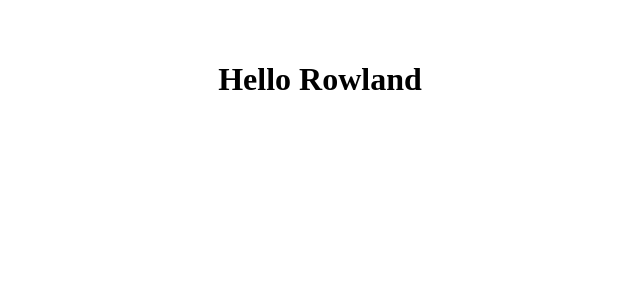
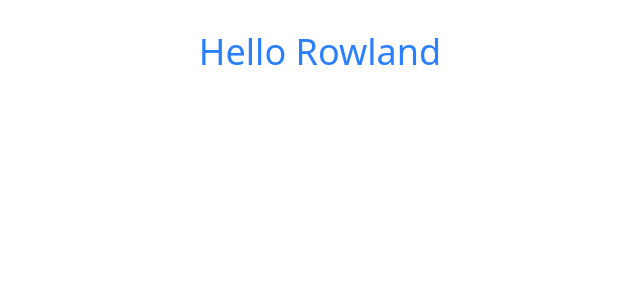
Before and after one commit to rowleks/vue-app, a Vue app: page / in a window 1280 px wide. Shown: the top 300 px of the page, without its empty margins (320-960 px from the left). Built offline with nearby package versions, Linux system fonts and the light colour scheme.

Commit message:
added tw-postcss

```diff
--- a/package.json
+++ b/package.json
@@ -9,6 +9,9 @@
     "preview": "vite preview"
   },
   "dependencies": {
+    "@tailwindcss/postcss": "^4.1.7",
+    "postcss": "^8.5.3",
+    "tailwindcss": "^4.1.7",
     "vue": "^3.5.13"
   },
   "devDependencies": {
--- /dev/null
+++ b/postcss.config.mjs
@@ -0,0 +1,5 @@
+export default {
+  plugins: {
+    "@tailwindcss/postcss": {},
+  },
+};
--- a/src/App.vue
+++ b/src/App.vue
@@ -6,7 +6,7 @@ const name = "Rowland";
 <template>
   <div>
     <!-- <HelloWorld msg="Vite + Vue" /> -->
-    <h1>Hello {{ name }}</h1>
+    <h1 class="text-4xl text-blue-500">Hello {{ name }}</h1>
   </div>
 </template>
 
--- a/src/style.css
+++ b/src/style.css
@@ -1,3 +1,5 @@
+@import "tailwindcss";
+
 #app {
   max-width: 1280px;
   margin: 0 auto;
```
Also changed, not shown: 1 other file (tests, documents, lock files or other folders).
